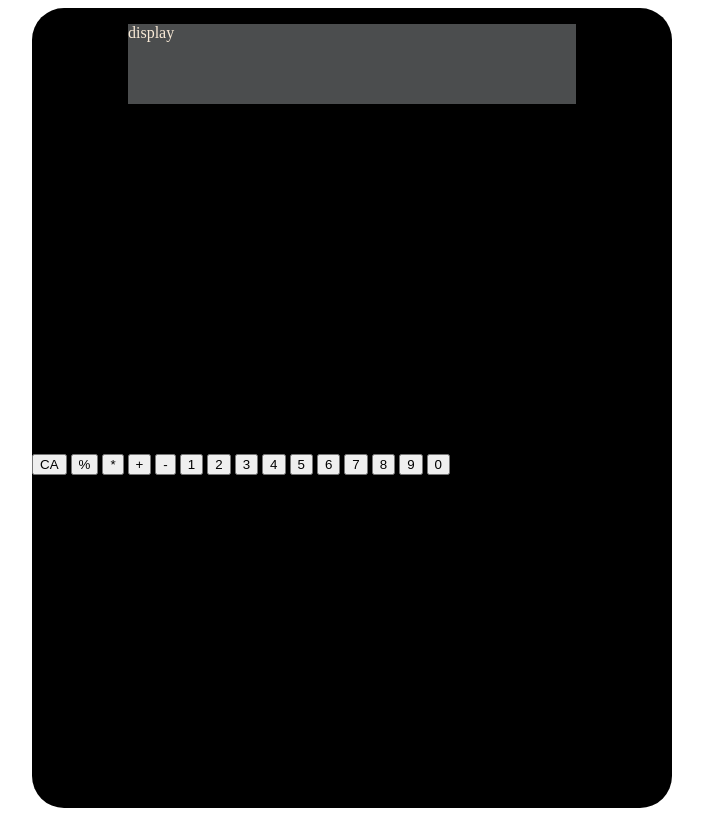
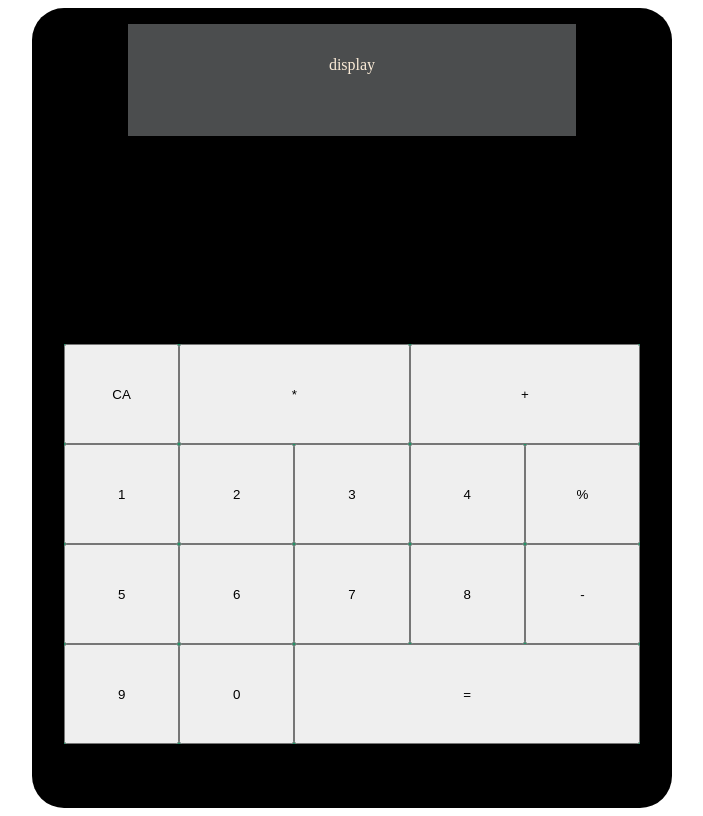
Before and after one commit to OscarYAAlemanY/Calculator, a plain HTML site: page index.html in a window 1280 px wide. Shown: the whole page, without its empty margins (288-991 px from the left). Drawn offline with Linux system fonts and the light colour scheme.

Commit message:
improve of css buttons already colocated in its respective places makes left add functionality by javascript

```diff
--- a/index.html
+++ b/index.html
@@ -10,7 +10,7 @@
     <div class="calculatorContainer">
         <div class="calculatorDisplay">display</div>
         <div class="buttonsContainer">
-            <button class="CAbutton"> CA</button>
+            <button class="cabutton">CA</button>
             <button class="divideButton">%</button>
             <button class="multiplyButton">*</button>
             <button class ="additionButton">+</button>
@@ -21,10 +21,11 @@
             <button class="fourButton">4</button>
             <button class="fiveButton">5</button>
             <button class="sixButton">6</button>
-            <button class="seveButton">7</button>
+            <button class="sevenButton">7</button>
             <button class="eightButton">8</button>
             <button class="nineButton">9</button>
             <button class="ceroButton">0</button>
+            <button class="equalButton">=</button>
         </div>
     </div>
 </body>
--- a/style.css
+++ b/style.css
@@ -3,22 +3,24 @@ body{
     justify-content: center;
 }
 .calculatorContainer{
-    display: grid;
-    grid-template-rows: auto;
+
+   display: flex;
     height: 100vh;
     width: 50vw;
     background-color: black;
     color: antiquewhite;
     border-radius: 2rem;
-
+    flex-direction: column;
+    align-items: center;
 }
-.buttonContainer{
-    display: flex;
-    grid-template-columns: auto;
+.buttonsContainer{
+    display: grid;
+    grid-template-columns:repeat(5, 1fr);
     background-color: rgb(32, 146, 102);
-    height: 100vh;
-    width: 100vw;
+    height: 50vh;
+    width: 45vw;
     flex-wrap: wrap;
+    margin-top: 12rem;
 }
 button{
     grid-template-columns: repeat(4 ,1fr);
@@ -32,4 +34,72 @@ button{
     width: 70%;
     height: 10vh;
     margin: 1rem;
+    text-align: center;
+    padding-top: 2rem;;
 }
+.oneButton{
+grid-row: 2/3;
+grid-column: 1/2;
+}
+.twoButton{
+    grid-row:2/3 ;
+    grid-column:2/3;
+}
+.threeButton{
+    grid-row:2/3 ;
+    grid-column:3/4;
+}
+.fourButton{
+    grid-row:2/3 ;
+    grid-column:4/5;
+}
+.fiveButton{
+    grid-row:3/4 ;
+    grid-column:1/2;
+}
+.sixButton{
+    grid-row:3/4 ;
+    grid-column:2/3;
+}
+.sevenButton{
+    grid-row:3/4 ;
+    grid-column:3/4;
+}
+.eightButton{
+    grid-row:3/4 ;
+    grid-column:4/5;
+}
+.nineButton{
+    grid-row:4/5 ;
+    grid-column:1/2;
+}
+.additionButton{
+    grid-row:1/2 ;
+    grid-column:4/6;
+}
+.subtractionButton{
+    grid-column: 5/6;
+    grid-row: 3/4;
+}
+.multiplyButton{
+    grid-row:1/2 ;
+    grid-column:2/4;
+}
+.divideButton{
+    grid-row:2/3 ;
+    grid-column:5/6;
+
+}
+.ceroButton{
+    grid-row:4/5;
+    grid-column:2/3;
+}
+.equalButton{
+    grid-column: 3/6;
+    grid-row:4/5 ;
+
+}
+.caButton{
+    grid-row:1/2;
+    grid-column:1/3;
+}
```
